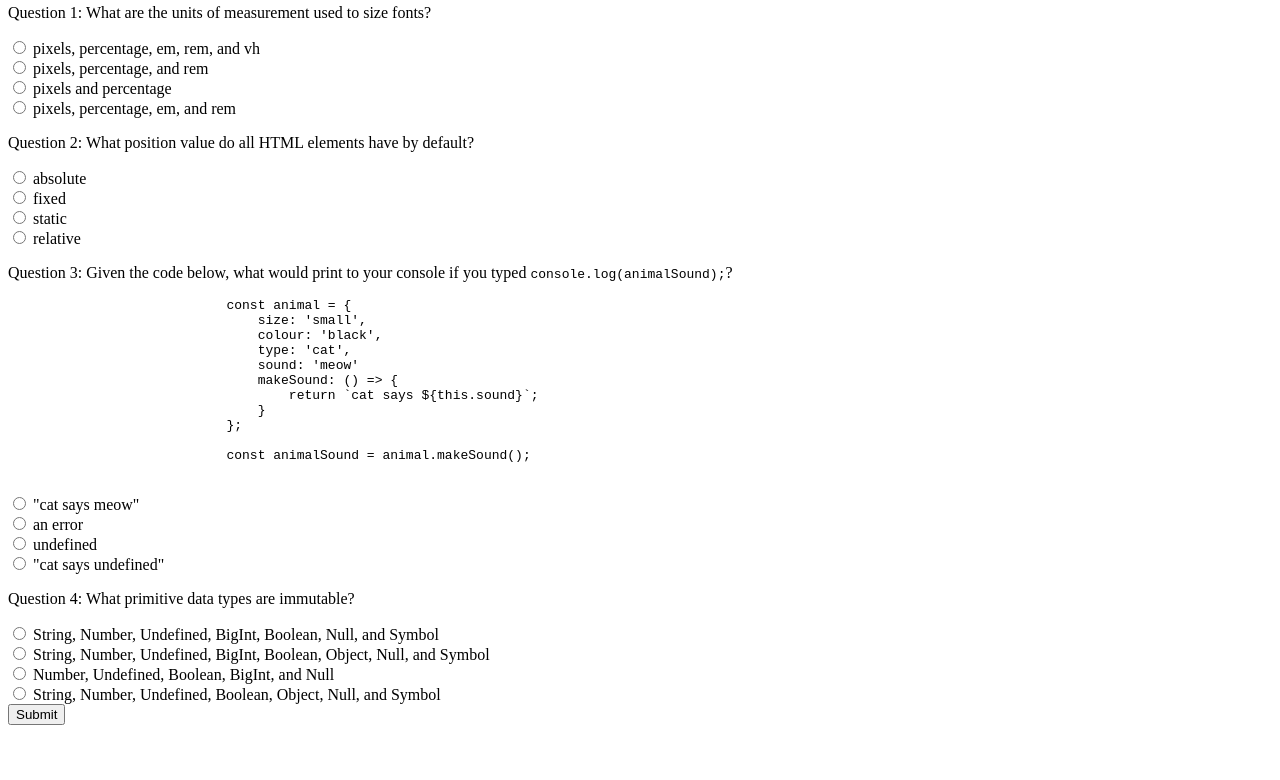
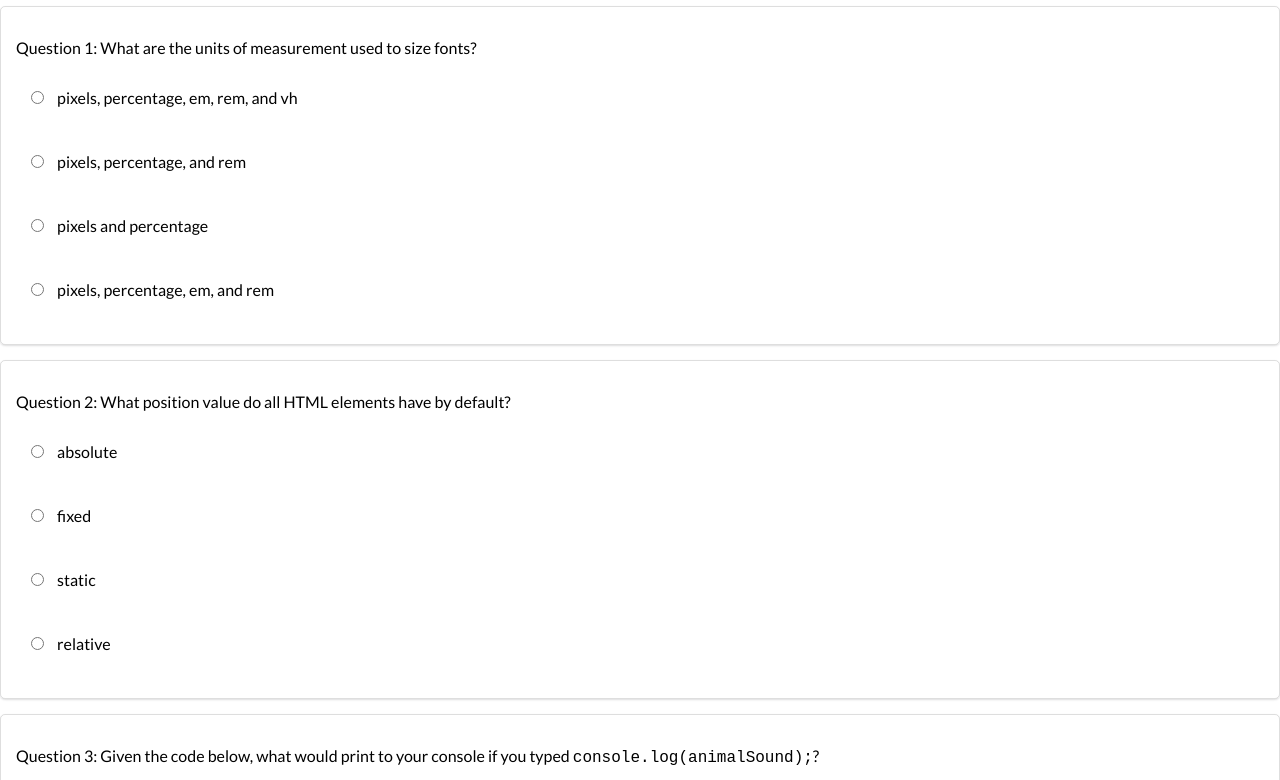
Before and after one commit to heathergh/heatherHamiltonProjectThree, a plain HTML site: page index.html in a window 1280 px wide. Shown: the part 76-856 px from the top of the page. Before the commit the page ends 809 px from the top, so only its background shows below. Drawn offline with nearby package versions, Linux system fonts and the light colour scheme; a script that the page names is missing.

Commit message:
Styling in progress; appending error messages correctly, working on bug to fix focus scroll when error messages already exist

```diff
--- a/index.html
+++ b/index.html
@@ -4,69 +4,69 @@
         <meta charset="UTF-8">
         <meta name="viewport" content="width=device-width, initial-scale=1.0">
         <meta http-equiv="X-UA-Compatible" content="ie=edge">
+        <link href="https://fonts.googleapis.com/css?family=Lato:400,700&display=swap" rel="stylesheet">
+        <link rel="stylesheet" href="styles/styles.css">
+        <link rel="stylesheet" href="styles/styles.css">
+        <link rel="shortcut icon" href="favicon.ico" type="image/x-icon">
+		<link rel="icon" href="favicon.ico" type="image/x-icon">
         <title>Web Development Quiz</title>
     </head>
     <body>
         <main>
-            <h1>Web Development Quiz</h1>
+            <h1 class="">Web Development Quiz</h1>
             <section class="quizWrapper">
-                <form>
-                    <p>Question 1: What are the units of measurement used to size fonts?</p>
-                    <div>
-                        <div class="choiceWrapper">
-                            <input type="radio" id="questionOneChoiceA"
+                <form class="">
+                    <div class="questionOneWrapper">
+                        <p class="questionOne">Question 1: What are the units of measurement used to size fonts?</p>
+                        <div class="questionOneChoiceA wrapper">
+                            <input class="" type="radio" id="questionOneChoiceA"
                             name="questionOne" value="a">
                             <label for="questionOneChoiceA">pixels, percentage, em, rem, and vh</label>
                         </div>
-
-                        <div class="choiceWrapper">
-                            <input type="radio" id="questionOneChoiceB"
+                        <div class="questionOneChoiceB wrapper">
+                            <input class="" type="radio" id="questionOneChoiceB"
                             name="questionOne" value="b">
                             <label for="questionOneChoiceB">pixels, percentage, and rem</label>
                         </div>
-
-                        <div class="choiceWrapper">
-                            <input type="radio" id="questionOneChoiceC"
+                        <div class="questionOneChoiceC wrapper">
+                            <input class="" type="radio" id="questionOneChoiceC"
                             name="questionOne" value="c">
                             <label for="questionOneChoiceC">pixels and percentage</label>
                         </div>
-
-                        <div class="choiceWrapper">
-                            <input type="radio" id="questionOneChoiceD"
+                        <div class="questionOneChoiceD wrapper">
+                            <input class="" type="radio" id="questionOneChoiceD"
                             name="questionOne" value="d">
                             <label for="questionOneChoiceD">pixels, percentage, em, and rem</label>
                         </div>
                     </div>
 
-                    <p>Question 2: What position value do all HTML elements have by default?</p>
-                    <div>
-                        <div class="choiceWrapper">
-                            <input type="radio" id="questionTwoChoiceA"
+                    <div class="questionTwoWrapper">
+                        <p class="questionTwo">Question 2: What position value do all HTML elements have by default?</p>
+                        <div class="questionTwoChoiceA wrapper">
+                            <input class="" type="radio" id="questionTwoChoiceA"
                             name="questionTwo" value="">
                             <label for="questionTwoChoiceA">absolute</label>
                         </div>
-
-                        <div class="choiceWrapper">
-                            <input type="radio" id="questionTwoChoiceB"
+                        <div class="questionTwoChoiceB wrapper">
+                            <input class="" type="radio" id="questionTwoChoiceB"
                             name="questionTwo" value="">
                             <label for="questionTwoChoiceB">fixed</label>
                         </div>
-
-                        <div class="choiceWrapper">
-                            <input type="radio" id="questionTwoChoiceC"
+                        <div class="questionTwoChoiceC wrapper">
+                            <input class="" type="radio" id="questionTwoChoiceC"
                             name="questionTwo" value="">
                             <label for="questionTwoChoiceC">static</label>
                         </div>
-
-                        <div class="choiceWrapper">
-                            <input type="radio" id="questionTwoChoiceD"
+                        <div class="questionTwoChoiceD wrapper">
+                            <input class="" type="radio" id="questionTwoChoiceD"
                             name="questionTwo" value="">
                             <label for="questionTwoChoiceD">relative</label>
                         </div>
                     </div>
 
-                    <p>Question 3:
-                        Given the code below, what would print to your console if you typed <code>console.log(animalSound);</code>?
+                    <div class="questionThreeWrapper">
+                        <p class="questionThree">Question 3: Given the code below, what would print to your console if you typed <code>console.log(animalSound);</code>?</p>
+                        <div>
                             <pre>
                                 const animal = {
                                     size: 'small',
@@ -80,61 +80,62 @@
 
                                 const animalSound = animal.makeSound();
                             </pre>
-                    </p>
-                    <div>
-                        <div class="choiceWrapper">
-                            <input type="radio" id="questionThreeChoiceA"
+                        </div>
+
+                        <div class="questionThreeChoiceA wrapper">
+                            <input class="" type="radio" id="questionThreeChoiceA"
                             name="questionThree" value="">
                             <label for="">"cat says meow"</label>
                         </div>
 
-                        <div class="choiceWrapper">
-                            <input type="radio" id="questionThreeChoiceB"
+                        <div class="questionThreeChoiceB wrapper">
+                            <input class="" type="radio" id="questionThreeChoiceB"
                             name="questionThree" value="">
                             <label for="">an error</label>
                         </div>
 
-                        <div class="choiceWrapper">
-                            <input type="radio" id="questionThreeChoiceC"
+                        <div class="questionThreeChoiceC wrapper">
+                            <input class="" type="radio" id="questionThreeChoiceC"
                             name="questionThree" value="">
                             <label for="">undefined</label>
                         </div>
 
-                        <div class="choiceWrapper">
-                            <input type="radio" id="questionThreeChoiceD"
+                        <div class="questionThreeChoiceD wrapper">
+                            <input class="" type="radio" id="questionThreeChoiceD"
                             name="questionThree" value="">
                             <label for="">"cat says undefined"</label>
                         </div>
                     </div>
 
-                    <p>Question 4: What primitive data types are immutable?</p>
-                    <div>
-                        <div class="choiceWrapper">
-                            <input type="radio" id="questionFourChoiceA"
+                    <div class="questionFourWrapper">
+                        <p class="questionFour">Question 4: What primitive data types are immutable?</p>
+                        <div class="questionFourChoiceA wrapper">
+                            <input class="" type="radio" id="questionFourChoiceA"
                             name="questionFour" value="">
                             <label for="uestionFourChoiceA">String, Number, Undefined, BigInt, Boolean, Null, and Symbol</label>
                         </div>
 
-                        <div class="choiceWrapper">
-                            <input type="radio" id="questionFourChoiceB"
+                        <div class="questionFourChoiceB wrapper">
+                            <input class="" type="radio" id="questionFourChoiceB"
                             name="questionFour" value="">
                             <label for="questionFourChoiceB">String, Number, Undefined, BigInt, Boolean, Object, Null, and Symbol</label>
                         </div>
 
-                        <div class="choiceWrapper">
-                            <input type="radio" id="questionFourChoiceC"
+                        <div class="questionFourChoiceC wrapper">
+                            <input class="" type="radio" id="questionFourChoiceC"
                             name="questionFour" value="">
                             <label for="questionFourChoiceC">Number, Undefined, Boolean, BigInt, and Null</label>
                         </div>
 
-                        <div class="choiceWrapper">
-                            <input type="radio" id="questionFourChoiceD"
+                        <div class="questionFourChoiceD wrapper">
+                            <input class="" type="radio" id="questionFourChoiceD"
                             name="questionFour" value="">
                             <label for="questionFourChoiceD">String, Number, Undefined, Boolean, Object, Null, and Symbol</label>
                         </div>
                     </div>
 
-                    <button type="submit">Submit</button>
+                    <button class="ui button" type="submit">Submit</button>
+
                 </form>
             </section>
         </main>
--- /dev/null
+++ b/styles/sass/_colourPalette.scss
@@ -0,0 +1,12 @@
+$correctAnswer: #13AF5F;
+$correctAnswerBoxShadow: #A3C293;
+$correctAnswerBackground: #FCFFF5;
+$correctAnswerColor:#2C662D;
+$incorrectAnswer: #ED2150;
+$incorrectAnswerBoxShadow: #E0B4B4;
+$errorMessageBackground: #FFF6F6;
+$errorMessageColor: #9F3A38;
+$boxShadow: rgba(34, 36, 38, 0.15);
+$buttonBackground: #1D70A2;
+$buttonHover: #006087;
+$buttonText: #F6F0F2;
--- a/styles/sass/_colour_palette.scss
+++ /dev/null
@@ -1,2 +0,0 @@
-$correctAnswer: #13AF5F;
-$incorrectAnswer: #ED2150;
--- /dev/null
+++ b/styles/sass/_global.scss
@@ -0,0 +1,18 @@
+$boldFontWeight: 700;
+$normalFontWeight: 400;
+$lateFontFamily: 'Lato', sans-serif;
+
+@include mq-mobile {
+    * {
+        font-family: $lateFontFamily;
+    }
+
+    h1 {
+        font-weight: $boldFontWeight;
+        text-align: center;
+    }
+
+    p {
+        font-weight: $normalFontWeight;
+    }
+}
--- /dev/null
+++ b/styles/sass/_mixins.scss
@@ -0,0 +1,23 @@
+@mixin mq-mobile {
+    @media (min-width: 320px) {
+        @content;
+    }
+}
+
+@mixin mq-tablet {
+    @media (max-width: 768px) {
+        @content;
+    }
+}
+
+@mixin mq-desktop {
+    @media (max-width: 1080px) {
+        @content;
+    }
+}
+
+@mixin mq-retina {
+    @media (max-width: 2000px) {
+        @content;
+    }
+}
--- a/styles/sass/styles.scss
+++ b/styles/sass/styles.scss
@@ -1,11 +1,70 @@
 @import 'snippets';
-@import 'colour_palette';
+@import 'colourPalette';
+@import 'mixins';
+@import 'global';
 
-.incorrectAnswer,
-.error {
-    background: $incorrectAnswer;
+@include mq-mobile {
+    div {
+        border-radius: 5px;
+        margin: 15px 0;
+        padding: 15px 15px;
+    }
+
+    label {
+        margin-left: 10px;
+    }
+
+    button {
+        color: $buttonText;
+        font-weight: $boldFontWeight;
+        border: none;
+        border-radius: 5px;
+        padding: 12px 25px;
+        transition: 100ms ease, color 100ms ease, box-shadow 100ms ease, background-color 100ms ease, -webkit-box-shadow 100ms ease;
+        &:hover {
+            background: $buttonHover;
+            box-shadow: 0 0 0 1px transparent inset, 0 0 0 0, $boxShadow inset;
+            -webkit-box-shadow: 0 0 0 1px transparent inset, 0 0 0 0, $boxShadow inset;
+        }
+    }
+
+    pre {
+        border-radius: 3px;
+        padding: 16px;
+        overflow: auto;
+    }
+
+    .incorrectAnswer {
+        background: $incorrectAnswer;
+    }
+
+    .correctAnswer {
+        background: $correctAnswer;
+        box-shadow: 0 0 0 1px $correctAnswerBoxShadow inset, 0 0 0 0 transparent;
+        background: $correctAnswerBackground;
+        label {
+            color: $correctAnswerColor;
+        }
+    }
+
+    .questionOneWrapper,
+    .questionTwoWrapper,
+    .questionThreeWrapper,
+    .questionFourWrapper {
+        box-shadow: 0 1px 2px 0 $boxShadow;
+        border-radius: 5px;
+        border: 1px solid $boxShadow;
+        -webkit-box-shadow: 0 1px 2px 0 $boxShadow;
+    }
+
+    .error, .incorrectAnswer {
+        box-shadow: 0 0 0 1px $incorrectAnswerBoxShadow inset,0 0 0 0 transparent;
+        background: $errorMessageBackground;
+        padding: 15px 25px;
+        transition: opacity 100ms ease, color 100ms ease, background-color 100ms ease, box-shadow 100ms ease, -webkit-box-shadow 100ms ease;
+        border-radius: 5px;
+        label {
+            color: $errorMessageColor;
+        }
+    }
 }
-
-.correctAnswer {
-    background: $correctAnswer;
-}
```
Also changed, not shown: js/script.js (deleted, +0 -66 lines), js/scripts.js (added, +97 -0 lines), favicon.ico (added), styles/styles.css. Lines whose indentation alone changed are shown as unchanged.
